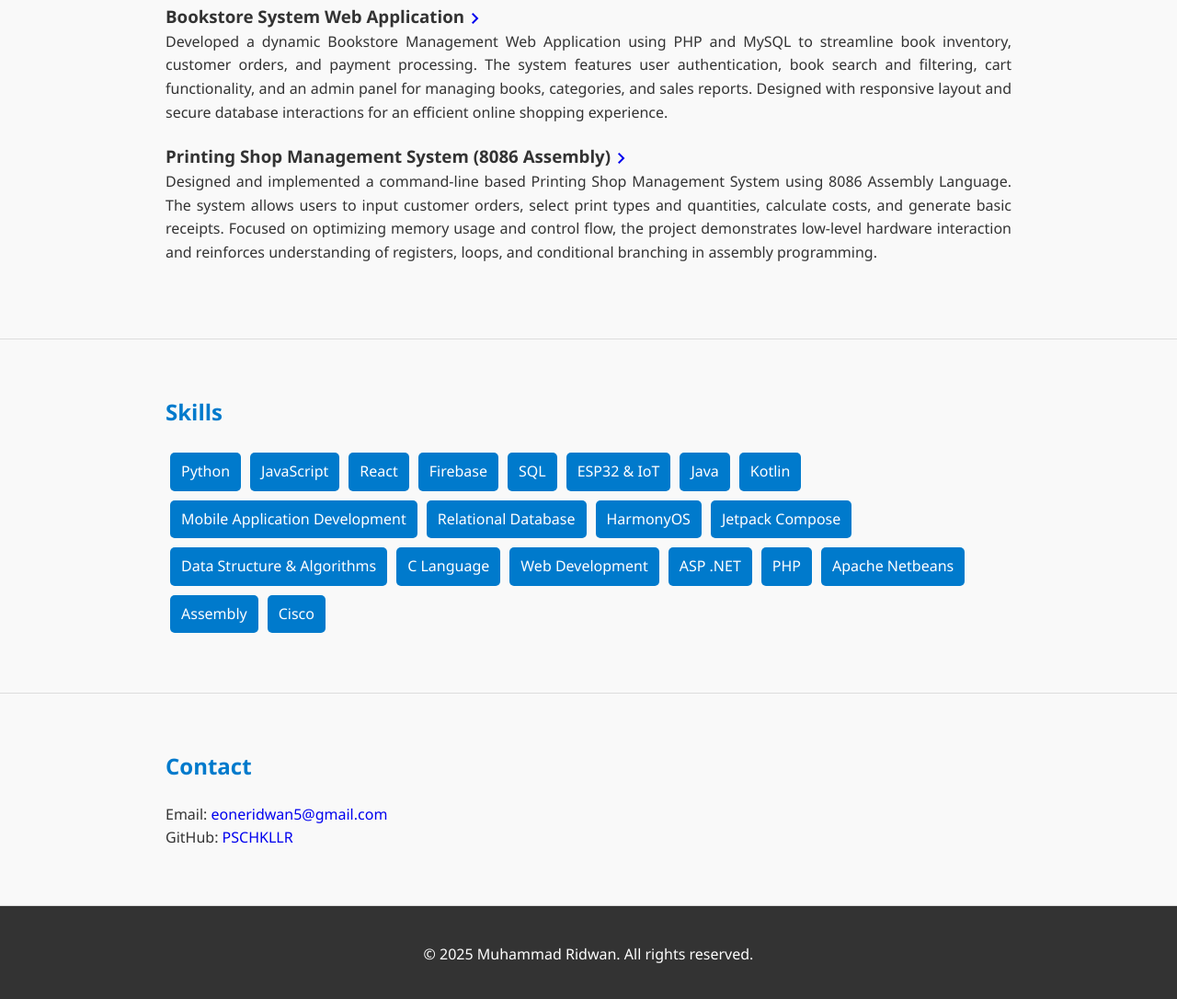
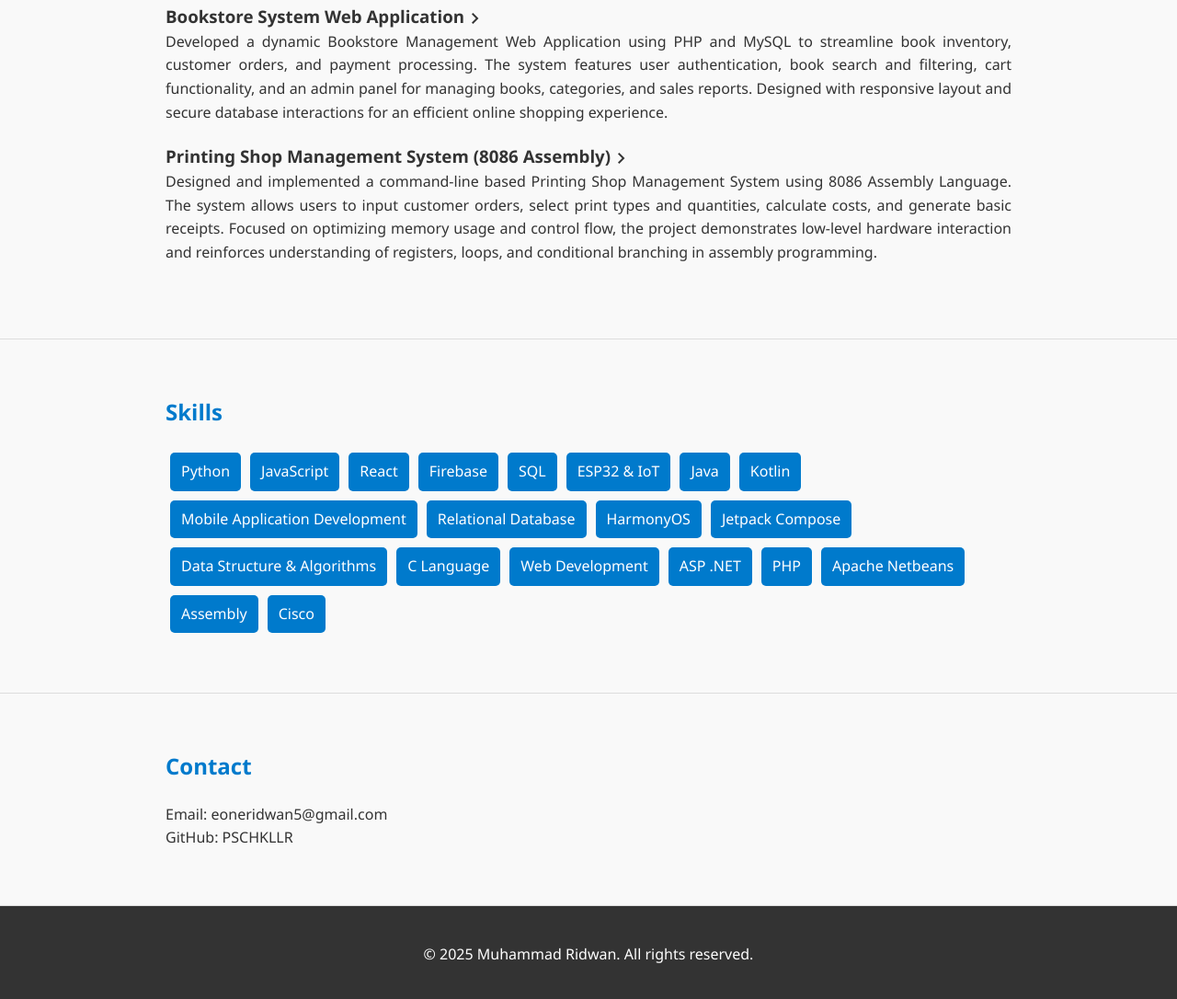
Before and after one commit to PSCHKLLR/PSCHKLLR.github.io, a plain HTML site: page index.html in a window 1280 px wide. Shown: the part 943-2029 px from the top of the page at 92% size. Drawn offline with nearby package versions, Linux system fonts and the light colour scheme.

Commit message:
lil update

```diff
--- a/index.html
+++ b/index.html
@@ -131,7 +131,7 @@
     <div class="container">
       <h2>Contact</h2>
       <p>Email: <a href="mailto:eoneridwan5@gmail.com"
-          title="Write an email to Muhammad Ridwan">eoneridwan5@gmail.com</a></p>
+          title="Write an email to Muhammad Ridwan" class="contact-link">eoneridwan5@gmail.com</a></p>
       <!-- </br> -->
       <!-- <p>LinkedIn: linkedin.com/in/johndoe</p> -->
       <p>GitHub: <a href="https://github.com/PSCHKLLR" title="PSCHKLLR on GitHub">PSCHKLLR</a></p>
--- a/style.css
+++ b/style.css
@@ -195,10 +195,10 @@ body.dark-mode {
 
   a {
     text-decoration: none;
+    color: inherit;
   }
 
   h3 > a {
-    text-decoration: none;
     position: absolute;
     padding-top: 5px;
   }
```
